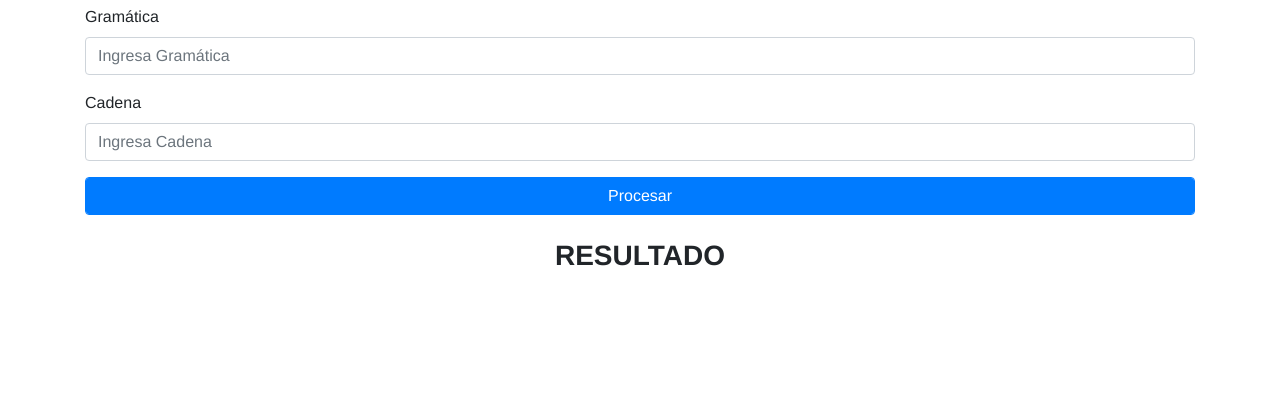
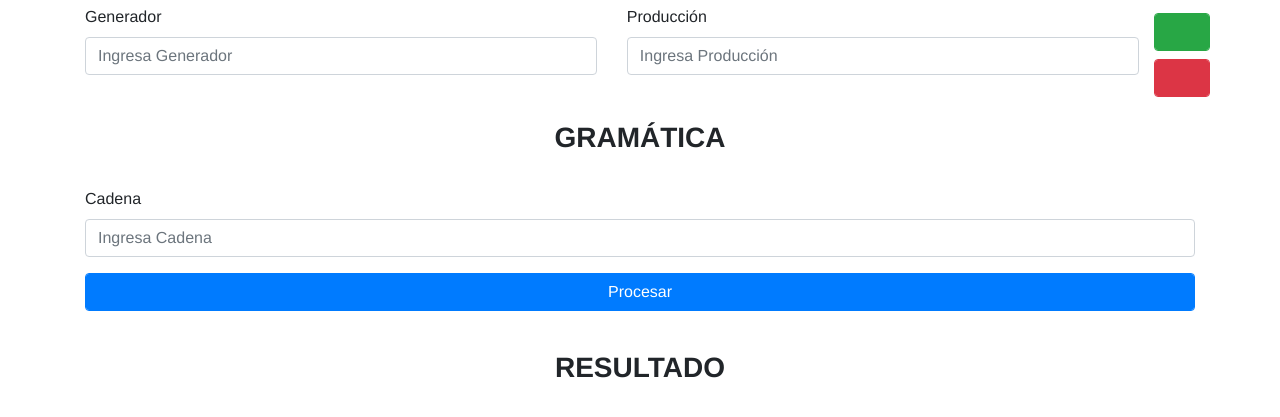
Before and after one commit to deficts/cyk-app, a plain HTML site: page index.html in a window 1280 px wide. Shown: the part 51-468 px from the top of the page. Drawn offline with nearby package versions, Linux system fonts and the light colour scheme; a web font is replaced by a local one.

Commit message:
Botones de agregar y eliminar producciones y display de gramatica

```diff
--- a/index.html
+++ b/index.html
@@ -14,16 +14,34 @@
     <h1 class="text-center font-weight-bold">CYK APP</h1>
     <div class="row">
       <div class="col">
-        <form>
-          <div class="form-group">
-            <label for="gramatica">Gramática</label>
-            <input type="text" class="form-control" id="gramatica" placeholder="Ingresa Gramática">
+        <form class="row">
+          <div class="form-group col">
+            <label for="gramatica">Generador</label>
+            <input maxlength="1" type="text" class="form-control" id="root" placeholder="Ingresa Generador">
+          </div>
+          <span class="oi oi-arrow-right mt-4" style="font-size:50px;"></span>
+          <div class="form-group col">
+            <label for="gramatica">Producción</label>
+            <input type="text" class="form-control" id="production" placeholder="Ingresa Producción">
           </div>
           <div class="form-group">
+            <button type="button" class="btn btn-success form-control mt-2" id="addProductions"><span class="oi oi-plus"></span></button>
+            <button type="button" class="btn btn-danger form-control mt-2" id="deleteProductions"><span class="oi oi-minus"></span></button>
+          </div>
+        </form>
+        <div class="row mt-2">
+          <div class="col" id="gramatica">
+            <h3 class="text-center font-weight-bold">GRAMÁTICA</h3>
+          </div>
+        </div>
+        <form class="row mt-4">
+          <div class="form-group col-12">
             <label for="cadena">Cadena</label>
             <input type="text" class="form-control" id="cadena" placeholder="Ingresa Cadena">
           </div>
-          <button type="button" class="btn btn-primary form-control">Procesar</button>
+          <div class="form-group col">
+            <button type="button" class="btn btn-primary form-control" id="process">Procesar</button>
+          </div>
         </form>
       </div>
     </div>
@@ -37,6 +55,9 @@
   <script src="https://code.jquery.com/jquery-3.3.1.slim.min.js" integrity="sha384-q8i/X+965DzO0rT7abK41JStQIAqVgRVzpbzo5smXKp4YfRvH+8abtTE1Pi6jizo" crossorigin="anonymous"></script>
   <script src="https://cdnjs.cloudflare.com/ajax/libs/popper.js/1.14.7/umd/popper.min.js" integrity="sha384-UO2eT0CpHqdSJQ6hJty5KVphtPhzWj9WO1clHTMGa3JDZwrnQq4sF86dIHNDz0W1" crossorigin="anonymous"></script>
   <script src="https://stackpath.bootstrapcdn.com/bootstrap/4.3.1/js/bootstrap.min.js" integrity="sha384-JjSmVgyd0p3pXB1rRibZUAYoIIy6OrQ6VrjIEaFf/nJGzIxFDsf4x0xIM+B07jRM" crossorigin="anonymous"></script>
+  <script src="cykapp.js"type="text/javascript">
+
+  </script>
 </body>
 
 </html>
```
